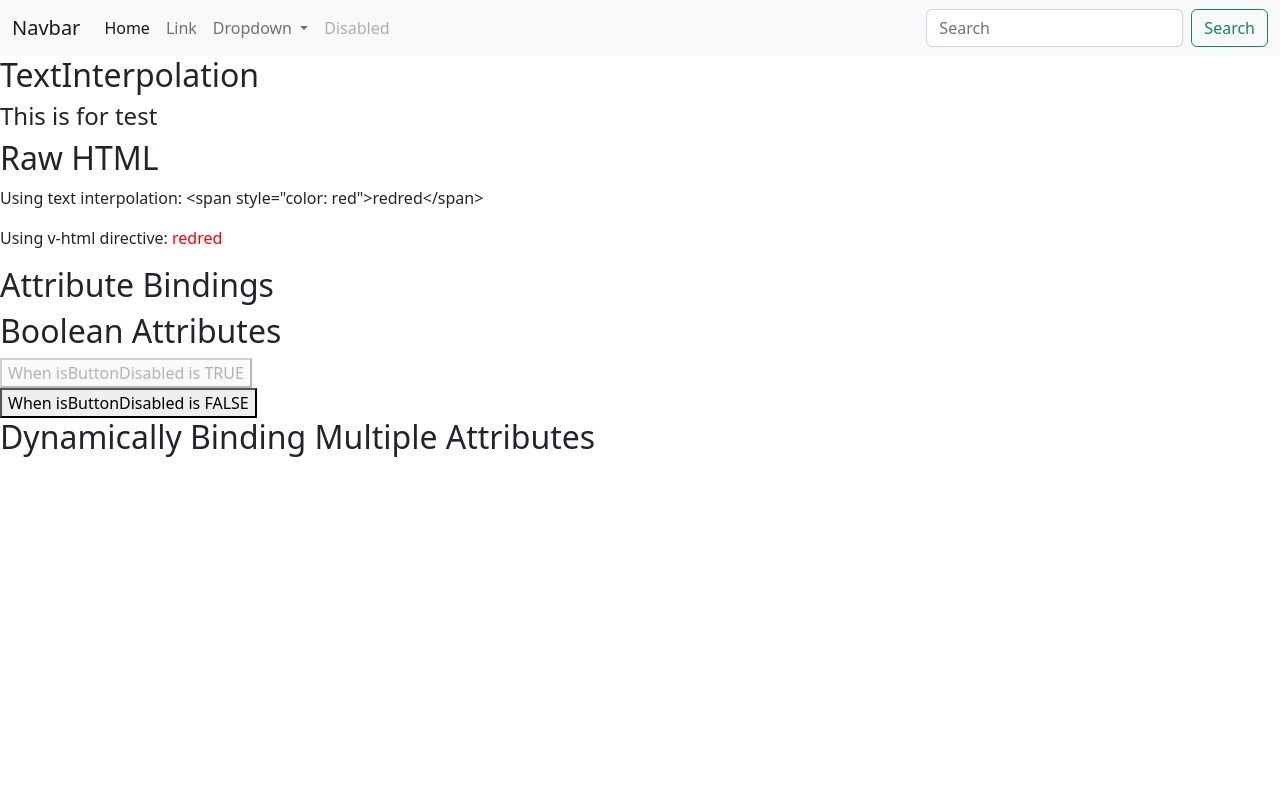
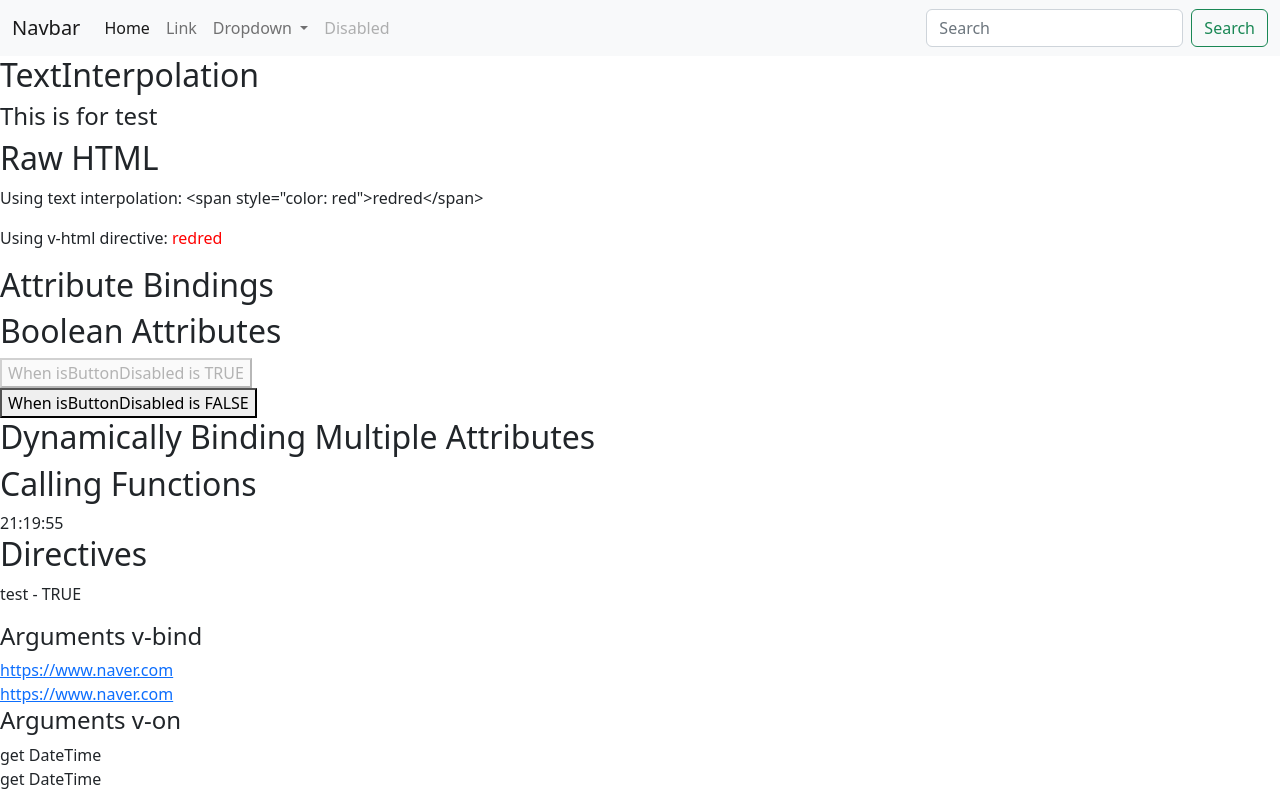
Before and after one commit to ljh9/VueExercises, a Vue app: page / in a window 1280 px wide. Built offline with nearby package versions, Linux system fonts and the light colour scheme.

Commit message:
ArgumentsOn

```diff
--- /dev/null
+++ b/src/views/ArgumentsOn.vue
@@ -0,0 +1,21 @@
+<script>
+export default {
+    methods: {
+        getDateTime: function () {
+            const today = new Date();
+            const date = today.getFullYear()+'-'+(today.getMonth()+1)+'-'+today.getDate();
+            const time = today.getHours() + ":" + today.getMinutes() + ":" + today.getSeconds();
+            alert(date + ' ' + time);
+        }
+    }
+}
+</script>
+
+<template>
+  <div class="exercise">
+    <a v-on:click="getDateTime">get DateTime</a>
+    <br/>
+    <!-- shorthand -->
+    <a @click="getDateTime">get DateTime</a>
+  </div>
+</template>
--- a/src/views/ExerciseTest01.vue
+++ b/src/views/ExerciseTest01.vue
@@ -4,6 +4,10 @@ import RawHTML from './RawHTML.vue'
 import AttributeBindings from './AttributeBindings.vue'
 import BooleanAttributes from './BooleanAttributes.vue'
 import DynamicallyBindingMultipleAttributes from './DynamicallyBindingMultipleAttributes.vue'
+import CallingFunctions from './CallingFunctions.vue'
+import DirectivesTest from './DirectivesTest.vue'
+import ArgumentsBind from './ArgumentsBind.vue'
+import ArgumentsOn from './ArgumentsOn.vue'
 </script>
 
 <template>
@@ -22,5 +26,17 @@ import DynamicallyBindingMultipleAttributes from './DynamicallyBindingMultipleAt
 
         <h2>Dynamically Binding Multiple Attributes</h2>
         <DynamicallyBindingMultipleAttributes />
+
+        <h2>Calling Functions</h2>
+        <CallingFunctions />
+
+        <h2>Directives</h2>
+        <DirectivesTest />
+
+        <h4>Arguments v-bind</h4>
+        <ArgumentsBind />
+
+        <h4>Arguments v-on</h4>
+        <ArgumentsOn />
     </div>
 </template>
```
